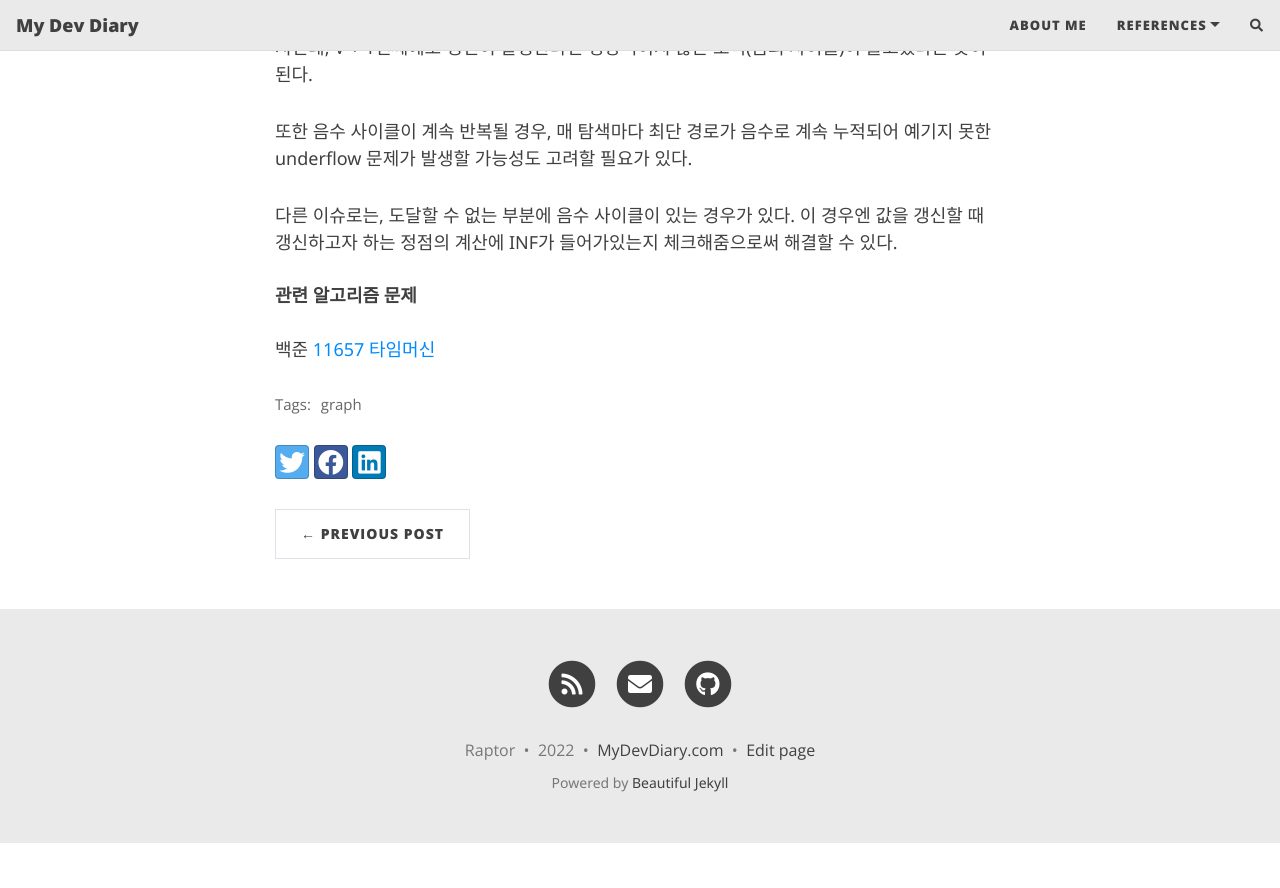
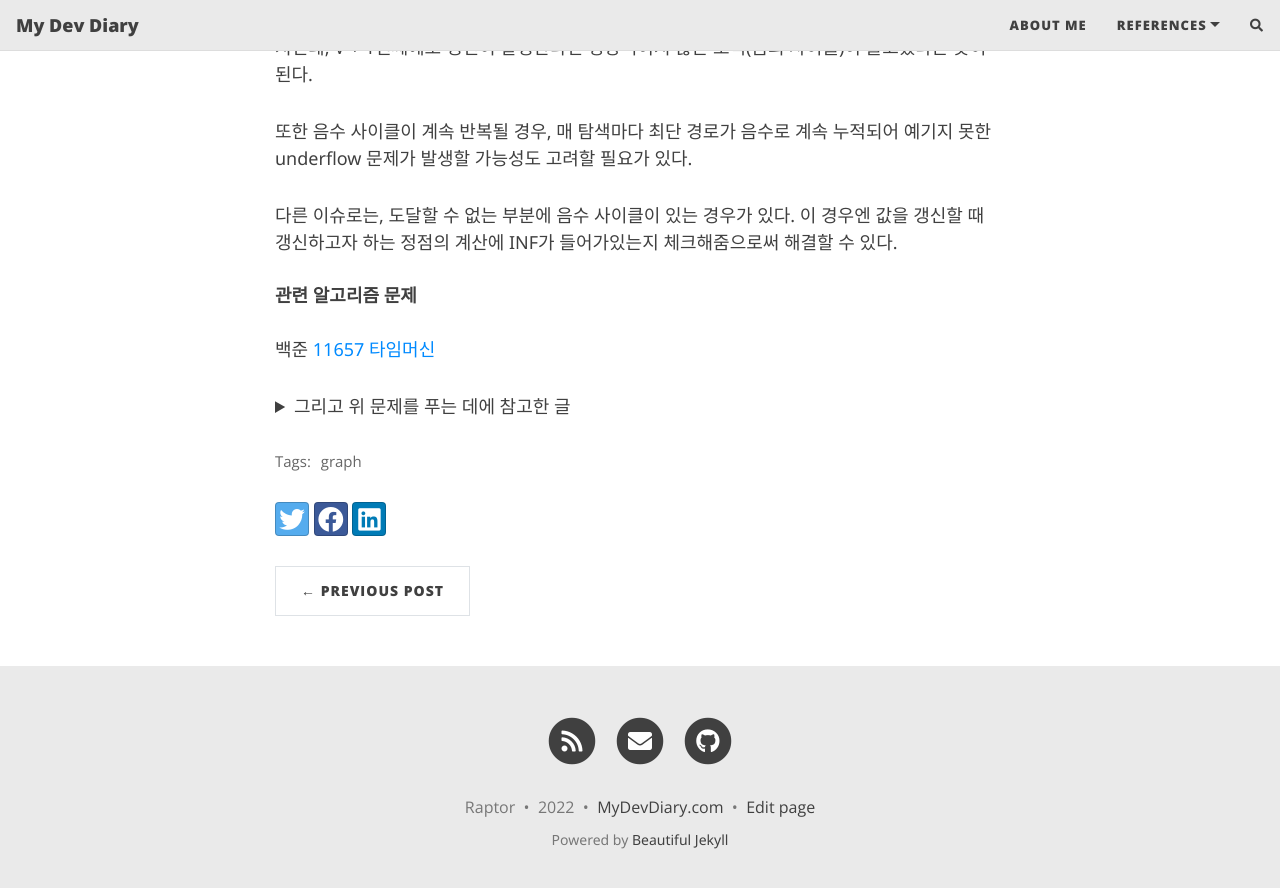
Before and after one commit to qazqww/qazqww.github.io, a Jekyll site: the page built from _posts/2022-11-16-bellman-ford.md, in a window 1280 px wide and 900 px high, scrolled down 1060 px. Shown: the top 888 px of the window. Built offline with Jekyll 4.4.1, drawn with Linux system fonts in a browser that asks for light colours; nearby versions of some CDN libraries; comment, search, counter and statistics services are not loaded; before the commit the page ends 1903 px from its top, so only the background shows below that.

Commit message:
Modify: post 221116

```diff
--- a/_posts/2022-11-16-bellman-ford.md
+++ b/_posts/2022-11-16-bellman-ford.md
@@ -40,3 +40,16 @@ tags: [graph]
 #### 관련 알고리즘 문제
 
 백준 [11657 타임머신](https://www.acmicpc.net/problem/11657)
+
+
+<details>
+<summary>그리고 위 문제를 푸는 데에 참고한 글</summary>
+<div markdown="1">
+
+- 음수 사이클이 존재하는 경우 underflow
+[https://www.acmicpc.net/board/view/50448](https://www.acmicpc.net/board/view/50448)
+
+- 닿지 않는 부분에 있는 음수 사이클
+[https://www.acmicpc.net/board/view/52434](https://www.acmicpc.net/board/view/52434)
+</div>
+</details>
```
